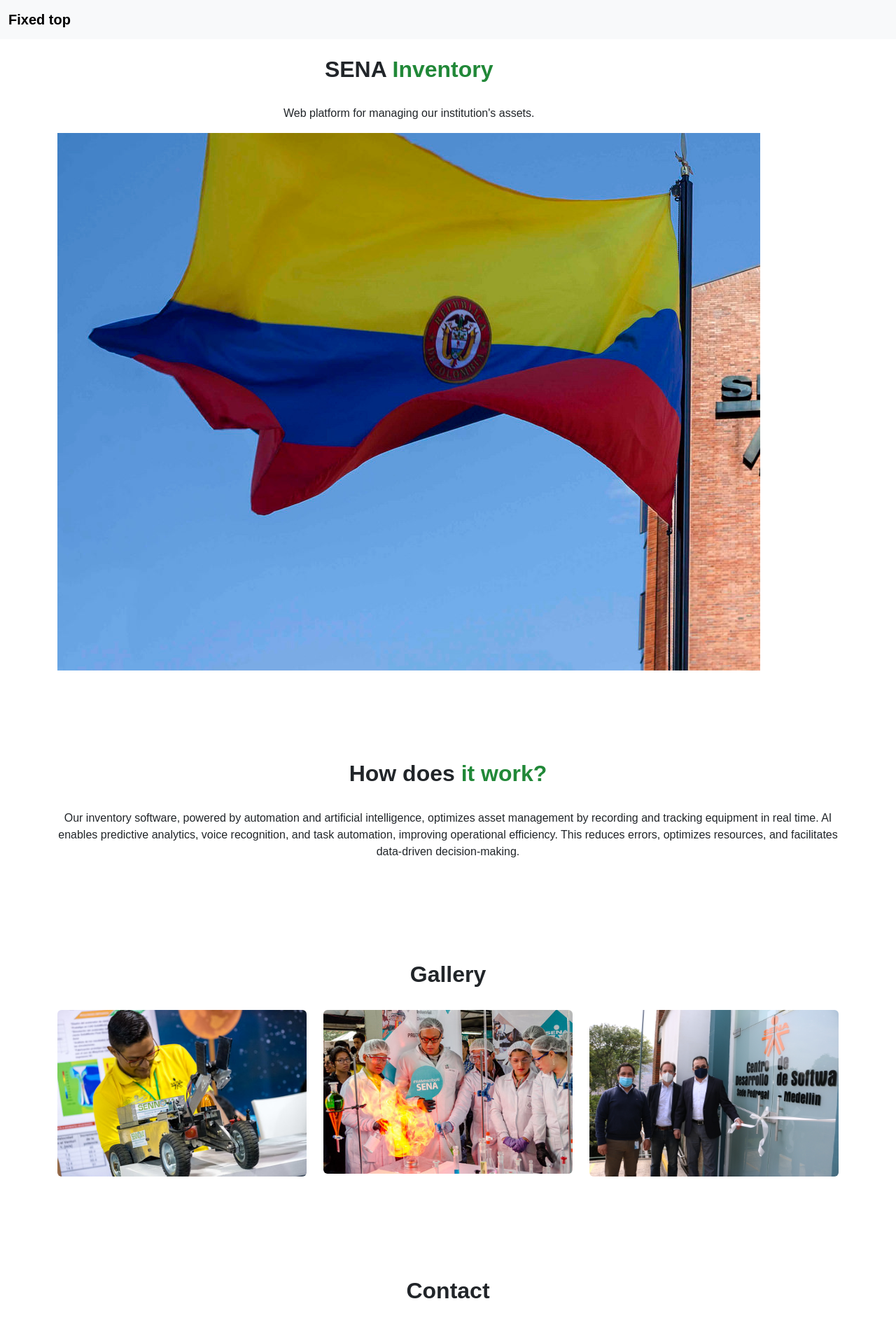
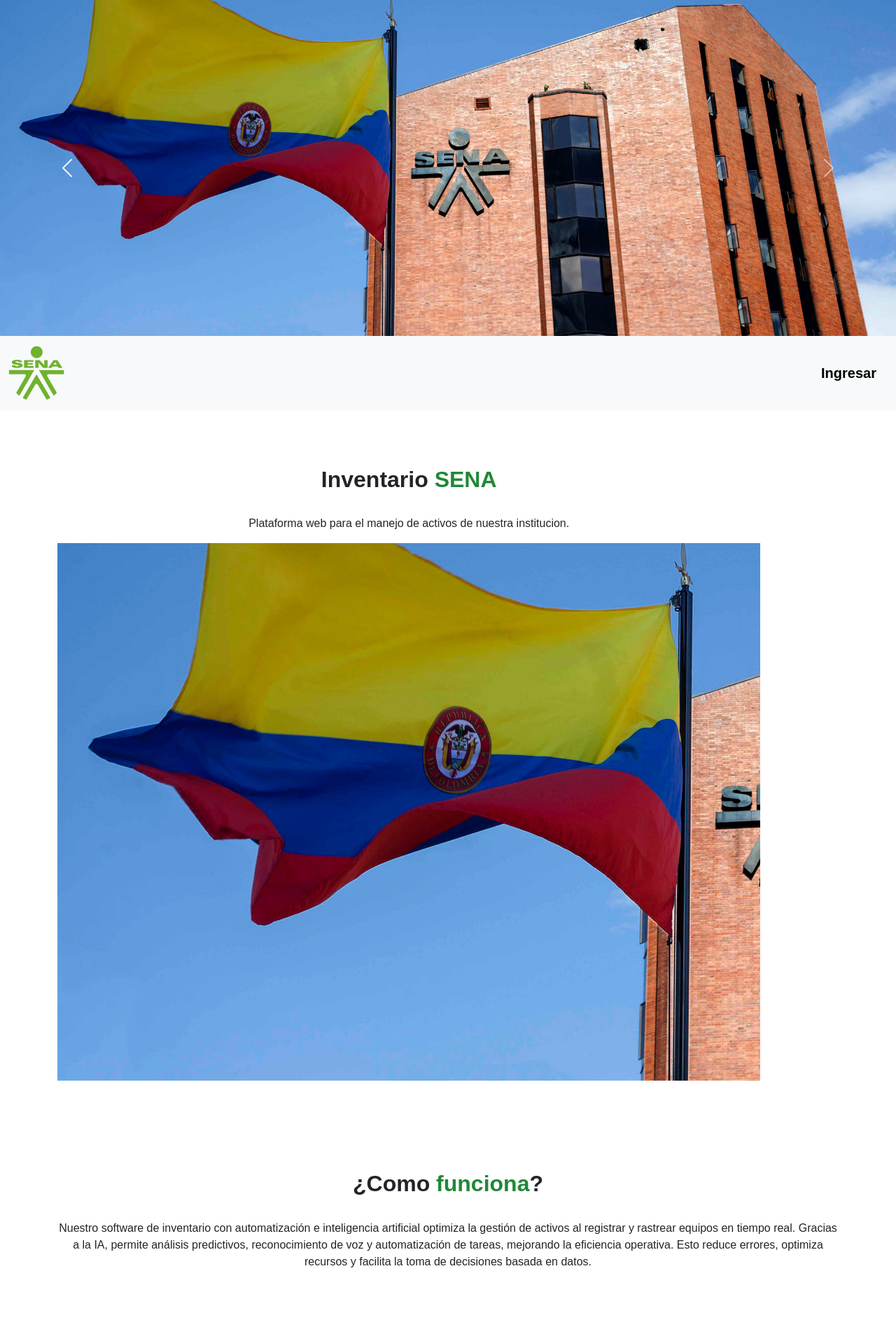
Before and after one commit to krigeer/proyecto-sena, a Django app: page / in a window 1280 px wide. Shown: the top 1896 px of the page at 70% size. Run offline with Django 5.2, Linux system fonts and the light colour scheme.

Commit message:
se modifica pagina de inicio

```diff
--- a/inventario/templates/index.html
+++ b/inventario/templates/index.html
@@ -18,28 +18,55 @@
 
 <body>
   <div class="wrapper">
-    <nav class="navbar fixed-top bg-body-tertiary">
+    <!--Carrusel-->
+    <div class="container-corrousel">
+      <div id="carouselExampleRide" class="carousel slide" data-bs-ride="true">
+        <div class="carousel-inner">
+          <div class="carousel-item active">
+            <img src="{% static 'img/sena.jpg' %}" class="d-block w-100" alt="...">
+          </div>
+          <div class="carousel-item">
+            <img src="{% static 'img/sena.jpg' %}" class="d-block w-100" alt="...">
+          </div>
+          <div class="carousel-item">
+            <img src="{% static 'img/sena.jpg' %}" class="d-block w-100" alt="...">
+          </div>
+        </div>
+        <button class="carousel-control-prev" type="button" data-bs-target="#carouselExampleRide" data-bs-slide="prev">
+          <span class="carousel-control-prev-icon" aria-hidden="true"></span>
+          <span class="visually-hidden">Previous</span>
+        </button>
+        <button class="carousel-control-next" type="button" data-bs-target="#carouselExampleRide" data-bs-slide="next">
+          <span class="carousel-control-next-icon" aria-hidden="true"></span>
+          <span class="visually-hidden">Next</span>
+        </button>
+      </div>
+    </div>
+    <!--fin carrusel-->
+    <nav class="navbar sticky-top bg-body-tertiary">
       <div class="container-fluid">
-        <a class="navbar-brand" href="#">Fixed top</a>
+        <a class="navbar-brand" href="{% url 'index' %}"><img width="8%" src="{% static 'img/cgti.png' %}"
+            alt="logo"></a>
+        <a class="navbar-brand" href="{% url 'ingresar' %}">Ingresar</a>
       </div>
     </nav>
     <div class="container">
       <section id="about" class="py-5">
-        <h2 class="section-title">SENA <span id="text-green">Inventory</span></h2>
-        <p class="text-center">Web platform for managing our institution's assets.</p>
+        <h2 class="section-title">Inventario <span id="text-green">SENA</span></h2>
+        <p class="text-center">Plataforma web para el manejo de activos de nuestra institucion.</p>
         <div class="imagen">
           <img src="{% static 'img/sena.jpg' %}" alt="imagen">
         </div>
       </section>
       <section id="services" class="py-5">
-        <h2 class="section-title">How does <span id="text-green">it work?</span></h2>
-        <p class="text-center">Our inventory software, powered by automation and artificial intelligence, optimizes
-          asset management by recording and tracking equipment in real time. AI enables predictive analytics, voice
-          recognition, and task automation, improving operational efficiency. This reduces errors, optimizes resources,
-          and facilitates data-driven decision-making.</p>
+        <h2 class="section-title">¿Como <span id="text-green">funciona</span>?</h2>
+        <p class="text-center">Nuestro software de inventario con automatización e inteligencia artificial optimiza la
+          gestión de activos al registrar y rastrear equipos en tiempo real. Gracias a la IA, permite análisis
+          predictivos, reconocimiento de voz y automatización de tareas, mejorando la eficiencia operativa. Esto reduce
+          errores, optimiza recursos y facilita la toma de decisiones basada en datos.</p>
       </section>
       <section id="gallery" class="py-5">
-        <h2 class="section-title">Gallery</h2>
+        <h2 class="section-title">Galeria</h2>
         <div class="row gallery">
           <div class="col-md-4 mb-3"><img src="{% static 'img/gale1.jpg' %}" class="img-fluid rounded"
               alt="Gallery Image"></div>
@@ -50,7 +77,7 @@
         </div>
       </section>
       <section id="contact" class="py-5">
-        <h2 class="section-title">Contact</h2>
+        <h2 class="section-title">Contacto</h2>
         <form class="mx-auto" style="max-width: 600px;">
           <div class="mb-3">
             <label for="name" class="form-label">Name</label>
```
